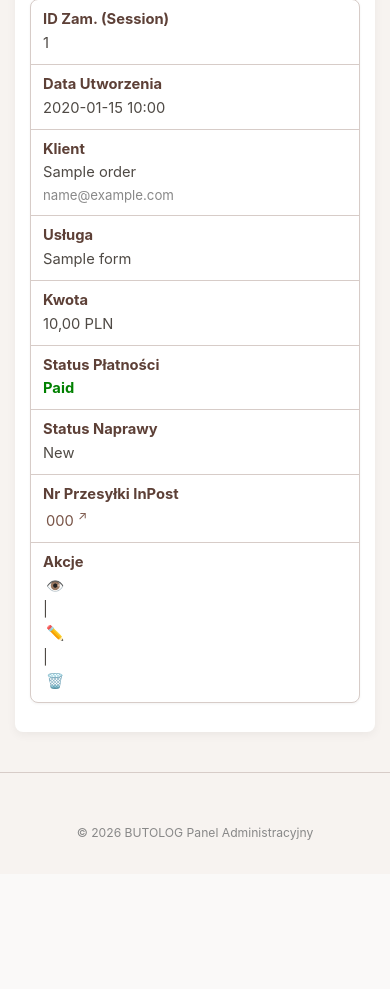
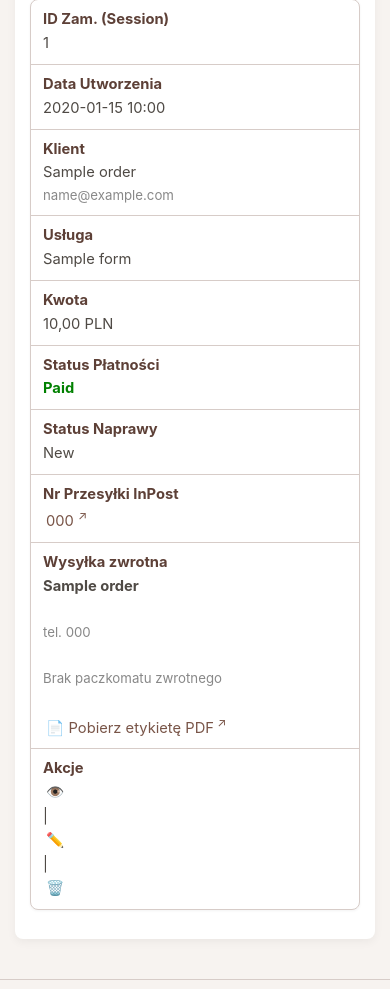
Before and after one commit to picabela/butolog-zamowienie, a PHP site: page /admin/orders.php in a window 390 px wide. Shown: the part 611-1600 px from the top of the page. Before the commit the page ends 1451 px from the top, so only its background shows below. Run offline with PHP 8.4, Linux system fonts and the light colour scheme; the visitor is signed in with stand-in values (Sample User, id 1); tables that the repository leaves empty or names only in its code hold one stand-in row (values such as "Sample post"); some libraries are stand-ins or nearby versions.

Commit message:
Add return shipping column to admin orders list
The orders table now shows a "Wysyłka zwrotna" column with the customer's
name and phone, the return parcel locker (ID + street/postcode/city as
entered in the order form), and a direct PDF label download link when
the InPost shipment ID is available.

```diff
--- a/admin/orders.php
+++ b/admin/orders.php
@@ -62,6 +62,7 @@ try {
                     <th style="text-align: center;">Status Płatności</th>
                     <th style="text-align: center;">Status Naprawy</th>
                     <th>Nr Przesyłki InPost</th>
+                    <th>Wysyłka zwrotna</th>
                     <th style="text-align: center;">Akcje</th>
                 </tr>
             </thead>
@@ -98,6 +99,31 @@ try {
                                 -
                             <?php endif; ?>
                         </td>
+                        <td data-label="Wysyłka zwrotna">
+                            <?php
+                                $return_locker_id_clean = str_replace('PL', '', $order['return_locker_id'] ?? '');
+                                $return_address_parts = array_filter([
+                                    $order['return_locker_street'] ?? '',
+                                    trim(($order['return_locker_postcode'] ?? '') . ' ' . ($order['return_locker_city'] ?? ''))
+                                ], fn($v) => $v !== '');
+                                $return_address = implode(', ', $return_address_parts);
+                            ?>
+                            <strong><?php echo htmlspecialchars($order['sender_name']); ?></strong><br>
+                            <?php if (!empty($order['sender_phone'])): ?>
+                                <small>tel. <?php echo htmlspecialchars($order['sender_phone']); ?></small><br>
+                            <?php endif; ?>
+                            <?php if (!empty($return_locker_id_clean)): ?>
+                                <small><strong>Paczkomat:</strong> <?php echo htmlspecialchars($return_locker_id_clean); ?></small><br>
+                                <?php if (!empty($return_address)): ?>
+                                    <small><?php echo htmlspecialchars($return_address); ?></small><br>
+                                <?php endif; ?>
+                            <?php else: ?>
+                                <small>Brak paczkomatu zwrotnego</small><br>
+                            <?php endif; ?>
+                            <?php if (!empty($order['inpost_shipment_id'])): ?>
+                                <a href="../fetch_label.php?shipment_id=<?php echo urlencode($order['inpost_shipment_id']); ?>" target="_blank" rel="noopener" title="Pobierz etykietę PDF">📄 Pobierz etykietę PDF</a>
+                            <?php endif; ?>
+                        </td>
                         <td data-label="Akcje" style="text-align: center;">
                             <a href="view_order.php?id=<?php echo $order['id']; ?>" title="Zobacz szczegóły">👁️</a> |
                             <a href="edit_order_status.php?id=<?php echo $order['id']; ?>" title="Zmień status">✏️</a> |
```
